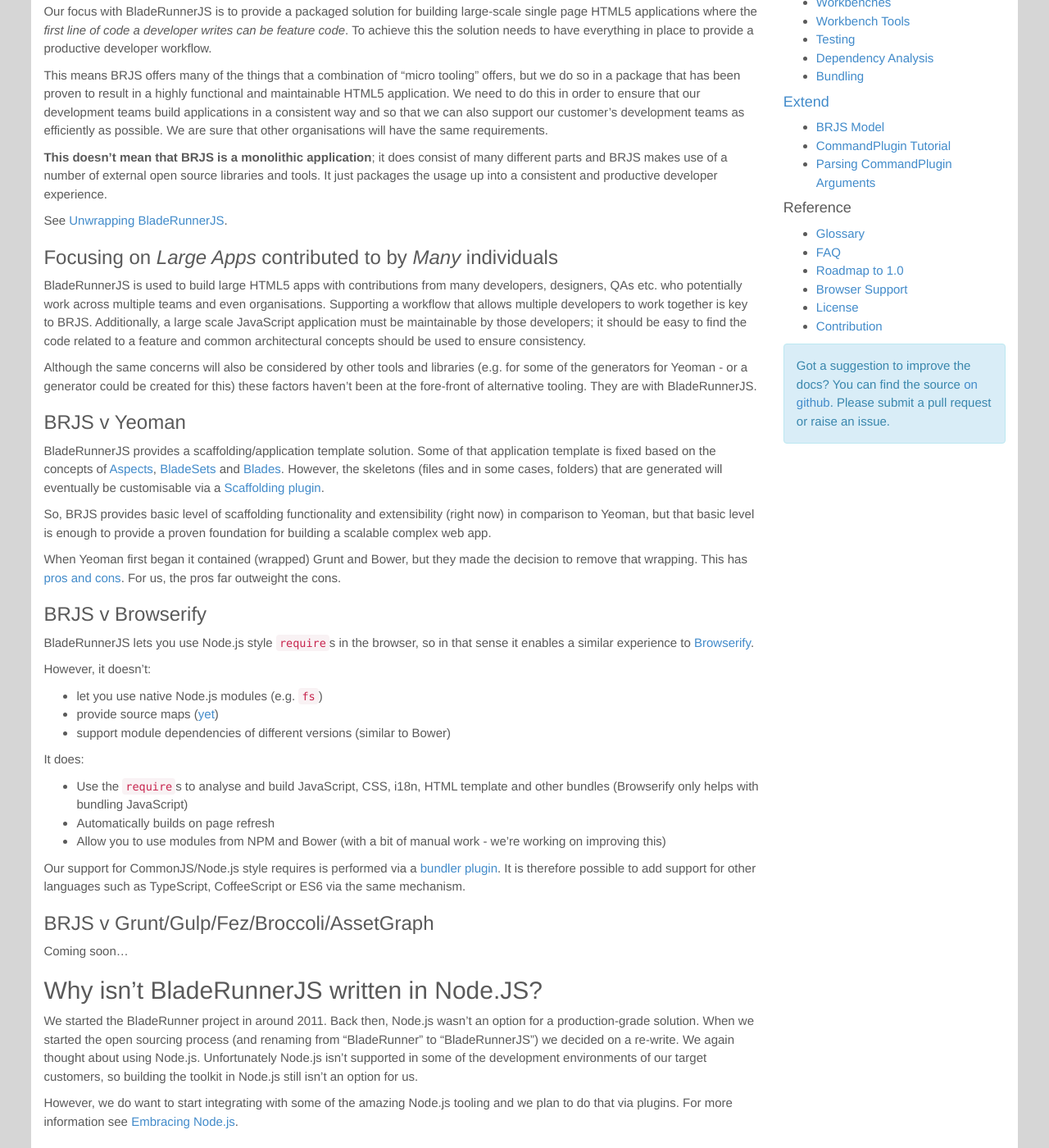
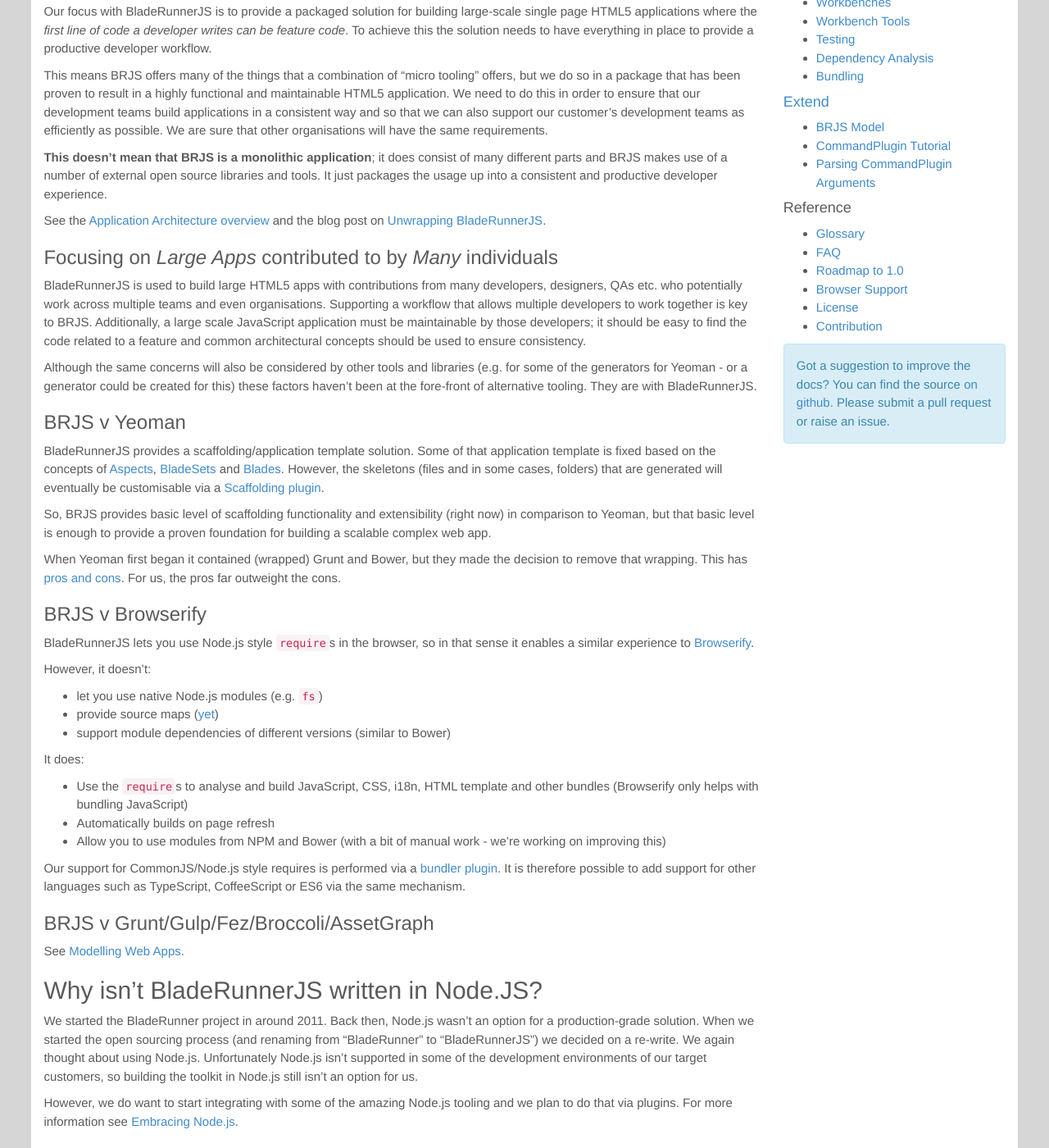
Before and after one commit to BladeRunnerJS/brjs-site, a Jekyll site: the page built from docs/reference/faq.md, in a window 1280 px wide and 1400 px high, scrolled down 1049 px. Shown: the whole window at 82% size. Built offline with Jekyll 4.4.1, drawn with Linux system fonts in a browser that asks for light colours; nearby versions of some CDN libraries; Markdown is read by kramdown in place of the engine named in the settings.

Commit message:
Link to modelling web apps blog post

```diff
--- a/docs/reference/faq.md
+++ b/docs/reference/faq.md
@@ -47,7 +47,7 @@
 
 **This doesn't mean that BRJS is a monolithic application**; it does consist of many different parts and BRJS makes use of a number of external open source libraries and tools. It just packages the usage up into a consistent and productive developer experience.
 
-See [Unwrapping BladeRunnerJS](http://bladerunnerjs.org/blog/unwrapping-bladerunnerjs/).
+See the [Application Architecture overview](/docs/concepts/app_architecture/) and the blog post on [Unwrapping BladeRunnerJS](http://bladerunnerjs.org/blog/unwrapping-bladerunnerjs/).
 
 ### Focusing on *Large Apps* contributed to by *Many* individuals
 
@@ -83,7 +83,7 @@
 
 ### BRJS v Grunt/Gulp/Fez/Broccoli/AssetGraph
 
-Coming soon...
+See [Modelling Web Apps](/blog/modelling-webapps/).
 
 ## Why isn't BladeRunnerJS written in Node.JS?
 
```
